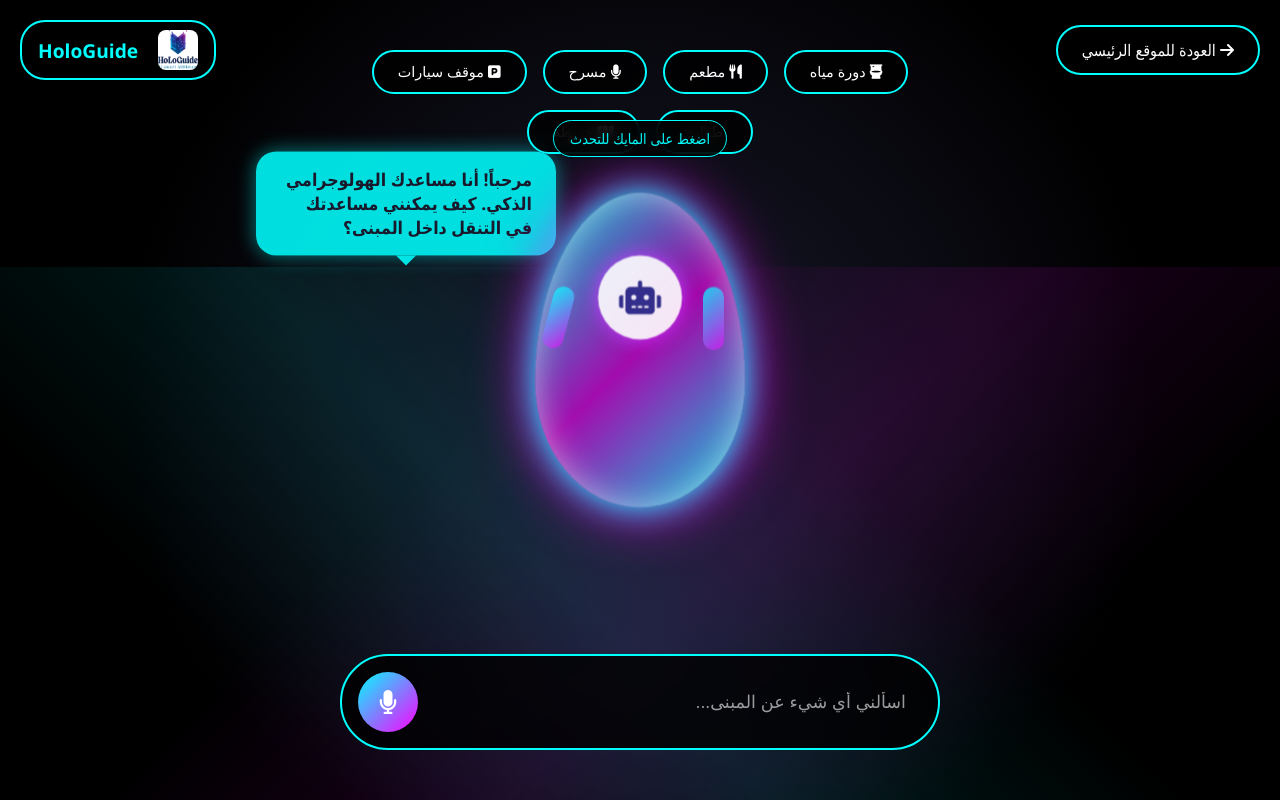
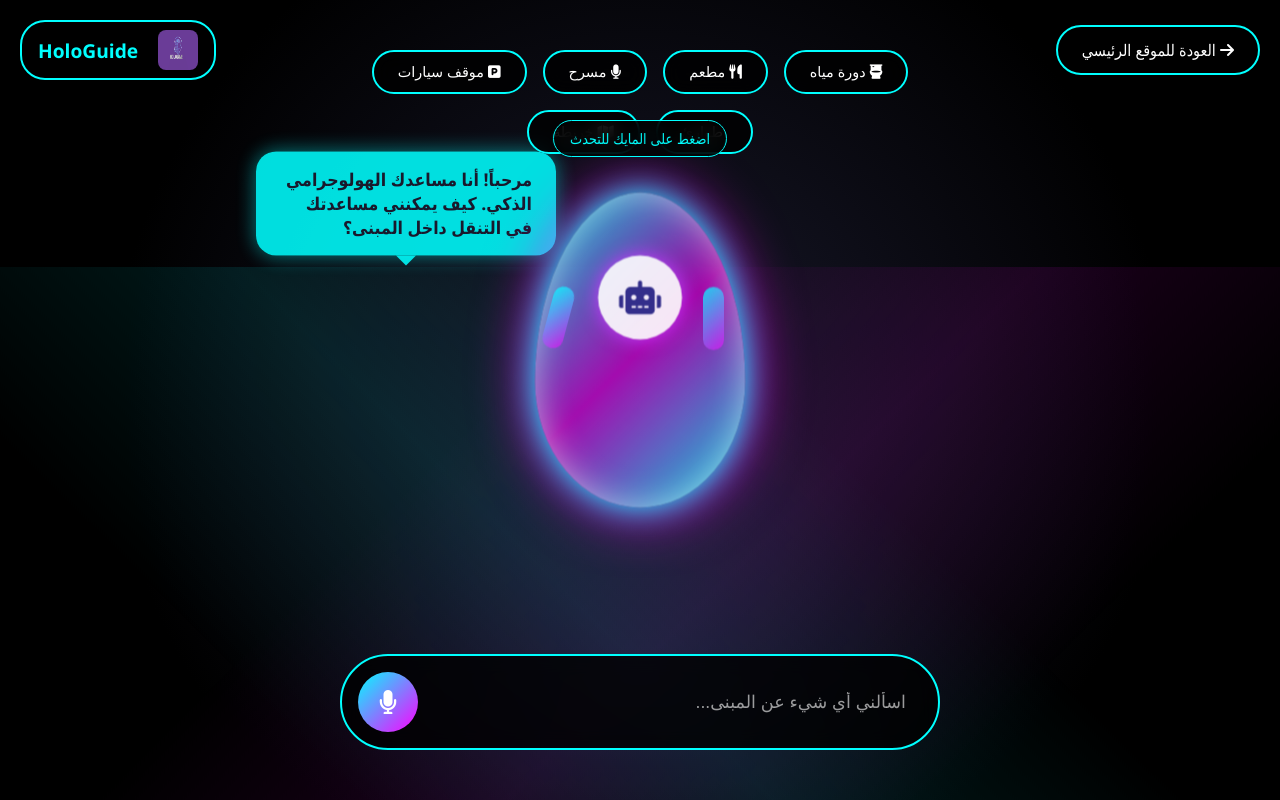
Before and after one commit to Layan-Alghymah/HoloGuide, a plain HTML site: page HoloGuide/hologram-prototype.html in a window 1280 px wide. Drawn offline with Linux system fonts and the light colour scheme.

```diff
--- a/HoloGuide/hologram-prototype.html
+++ b/HoloGuide/hologram-prototype.html
@@ -613,7 +613,7 @@
                 <i class="fas fa-arrow-right"></i> العودة للموقع الرئيسي
             </a>
             <div class="hologram-logo">
-                <img src="HoloGuideLogo.jpg" alt="HoLoGuide Logo" style="width: 40px; height: 40px; border-radius: 8px;">
+                <img src="HoloGuideLogo.png" alt="HoLoGuide Logo" style="width: 40px; height: 40px; border-radius: 8px;">
                 <span style="color: var(--hologram-blue); font-size: 1.2rem; font-weight: bold; margin-right: 10px;">HoloGuide</span>
             </div>
         </div>
```
